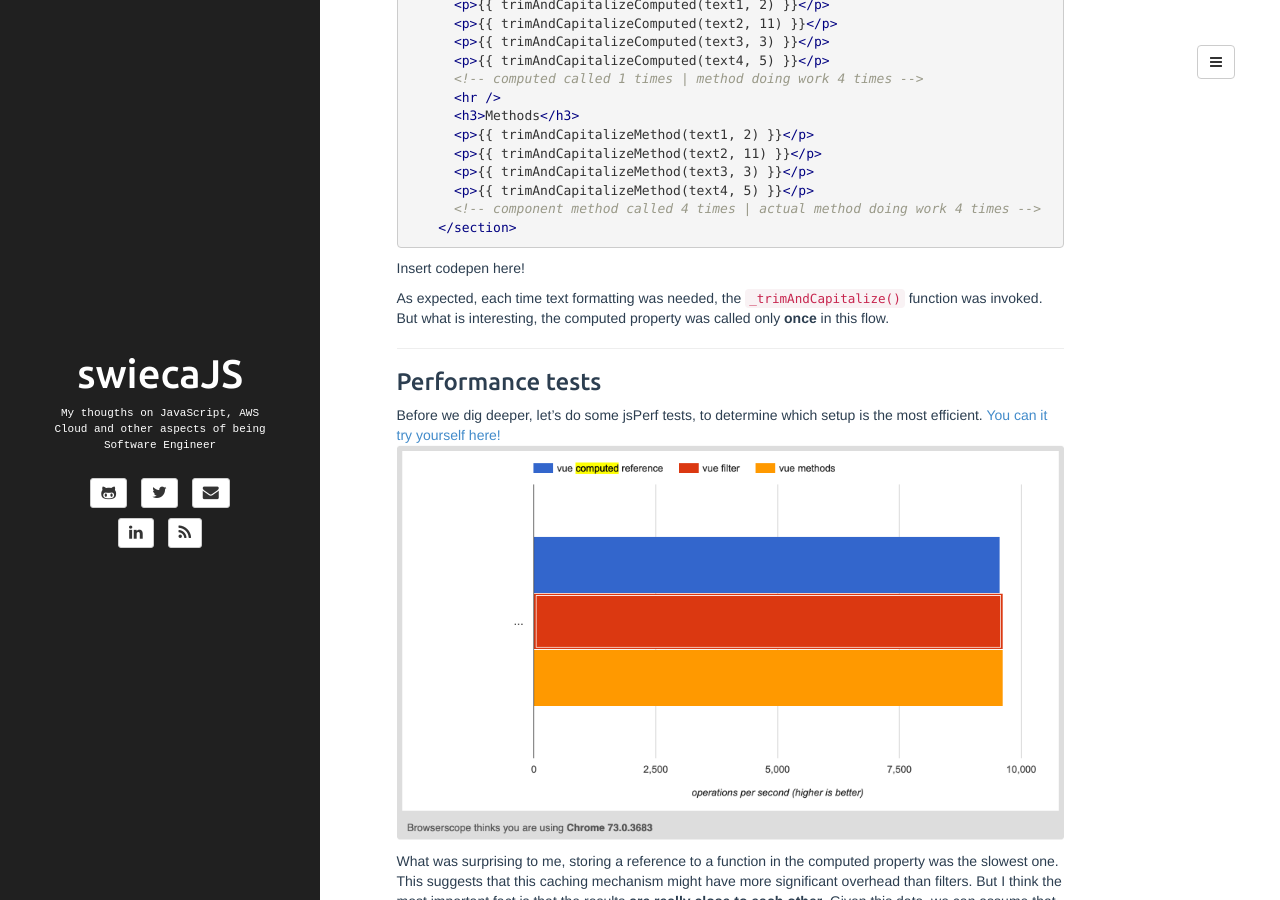
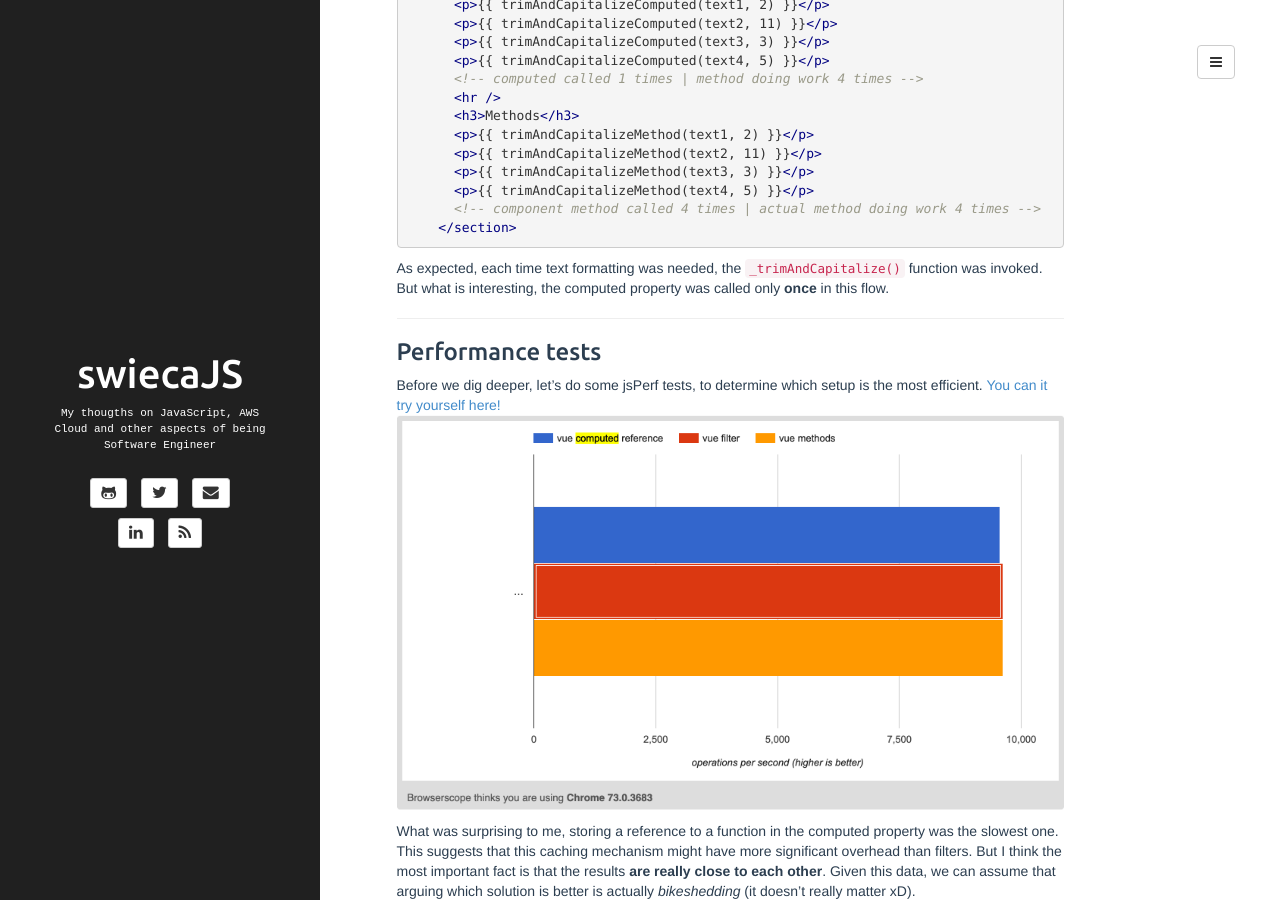
Before and after one commit to swiecaJS/swiecaJS.github.io, a Jekyll site: the page built from _posts/2020-04-21-vue-filters-vs-computed.markdown, in a window 1280 px wide and 900 px high, scrolled down 3113 px. Built offline with Jekyll 4.4.1, drawn with Linux system fonts in a browser that asks for light colours; comment, search, counter and statistics services are not loaded.

Commit message:
remove codepen sample

```diff
--- a/_posts/2020-04-21-vue-filters-vs-computed.markdown
+++ b/_posts/2020-04-21-vue-filters-vs-computed.markdown
@@ -184,8 +184,6 @@ This is our setup. In the template, we have the following code:
 {% endraw %}
 {% endhighlight %}
 
-Insert codepen here!
-
 As expected, each time text formatting was needed, the `_trimAndCapitalize()` function was invoked. But what is interesting, the computed property was called only **once** in this flow.
 
 <hr>
```
